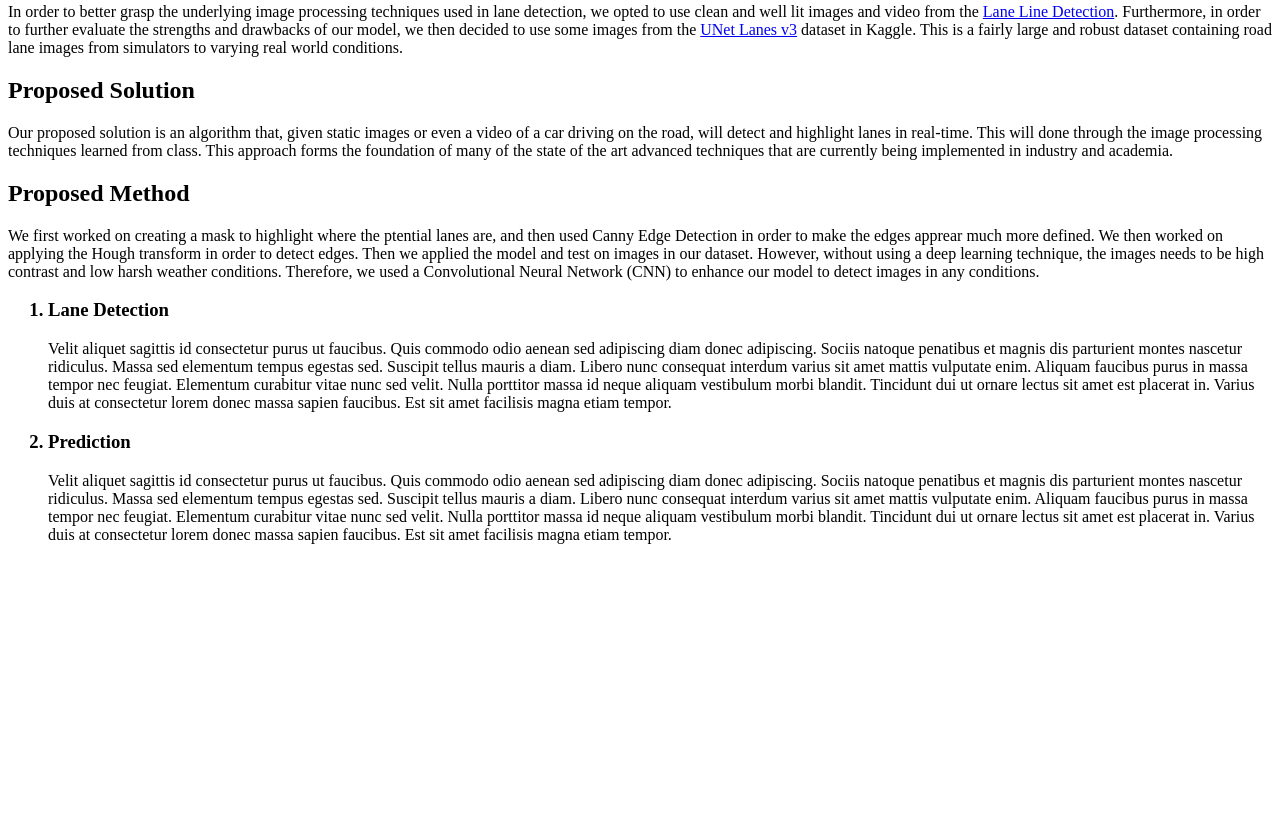
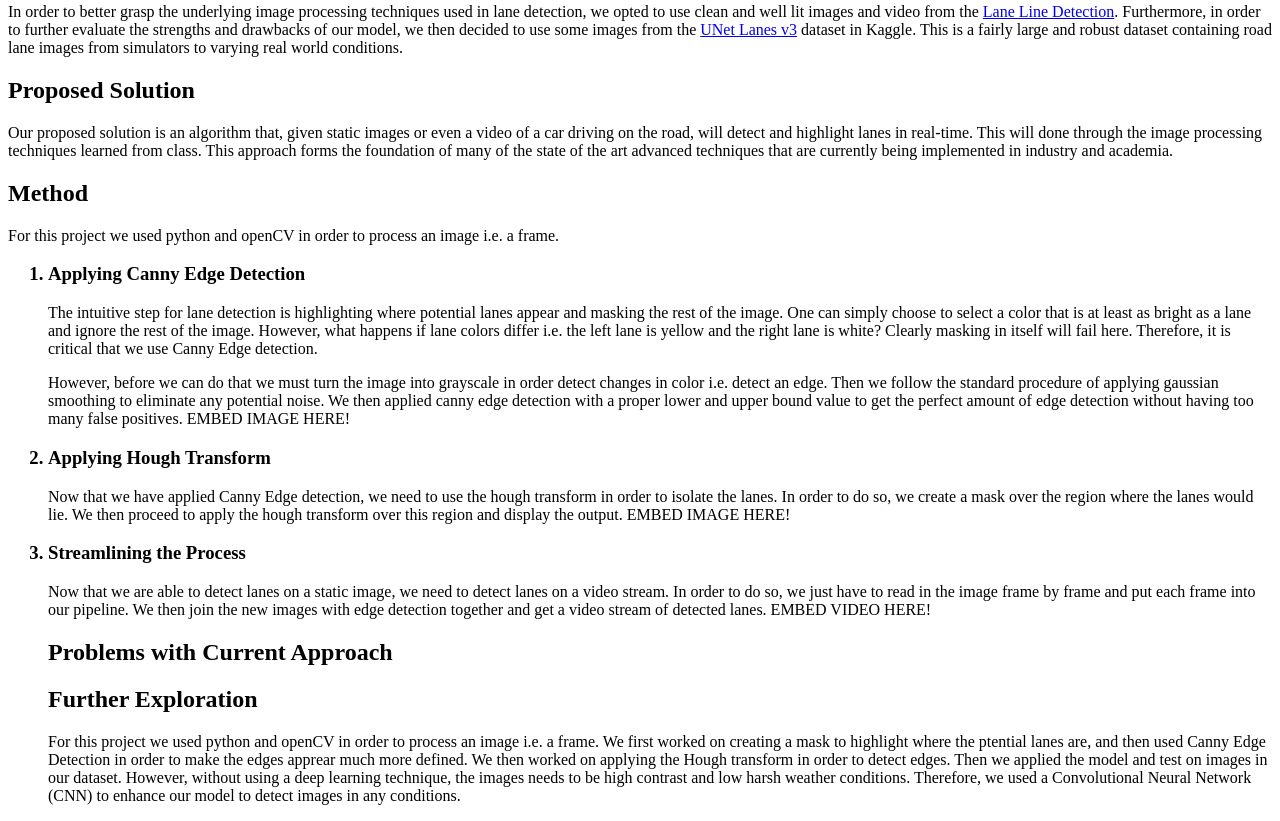
Before and after one commit to anujamin01/639Final, a plain HTML site: page Final Project/main.html in a window 1280 px wide. Shown: the part 641-1462 px from the top of the page. Before the commit the page ends 1201 px from the top, so only its background shows below. Drawn offline with Linux system fonts and the light colour scheme.

Commit message:
TODO Embed images & talk about drawbacks

```diff
--- a/Final Project/main.html
+++ b/Final Project/main.html
@@ -73,8 +73,29 @@
       Our proposed solution is an algorithm that, given static images or even a video of a car driving on the road, will detect and highlight lanes in real-time. This will done through the image processing techniques learned from class. This approach forms the foundation of many of the state of the art advanced techniques that are currently being implemented in industry and academia.
     </p>
 
-    <h2>Proposed Method</h2>
+    <h2>Method</h2>
     <p>
+      For this project we used python and openCV in order to process an image i.e. a frame.
+    </p>
+    <ol>
+      <h3><li>Applying Canny Edge Detection</li></h3>
+      <p>The intuitive step for lane detection is highlighting where potential lanes appear and masking the rest of the image. One can simply choose to select a color that is at least as bright as a lane and ignore the rest of the image. However, what happens if lane colors differ i.e. the left lane is yellow and the right lane is white? Clearly masking in itself will fail here. Therefore, it is critical that we use Canny Edge detection.
+      </p>
+      <p>However, before we can do that we must turn the image into grayscale in order detect changes in color i.e. detect an edge. Then we follow the standard procedure of applying gaussian smoothing to eliminate any potential noise. We then applied canny edge detection with a proper lower and upper bound value to get the perfect amount of edge detection without having too many false positives.
+      EMBED IMAGE HERE!
+      </p>
+      <h3><li>Applying Hough Transform</li></h3>
+      <p>Now that we have applied Canny Edge detection, we need to use the hough transform in order to isolate the lanes. In order to do so, we create a mask over the region where the lanes would lie. We then proceed to apply the hough transform over this region and display the output.
+      EMBED IMAGE HERE!
+      </p>
+      <h3><li>Streamlining the Process</li></h3>
+      <p>Now that we are able to detect lanes on a static image, we need to detect lanes on a video stream. In order to do so, we just have to read in the image frame by frame and put each frame into our pipeline. We then join the new images with edge detection together and get a video stream of detected lanes.
+      EMBED VIDEO HERE!
+      </p>
+    <h2>Problems with Current Approach</h2>
+    <h2>Further Exploration</h2>
+    <p>
+      For this project we used python and openCV in order to process an image i.e. a frame.
         We first worked on creating a mask to highlight where the ptential lanes are, and then used Canny Edge
         Detection in order to make the edges apprear much more defined. We then worked on applying the Hough
         transform in order to detect edges. Then we applied the model and test on images in our dataset.
@@ -83,25 +104,6 @@
         Therefore, we used a Convolutional Neural Network (CNN) to enhance our model to detect images in any conditions.
 
     <ol>
-      <h3><li>Lane Detection</li></h3>
-      <p>Velit aliquet sagittis id consectetur purus ut faucibus. Quis commodo odio aenean sed adipiscing
-        diam donec adipiscing. Sociis natoque penatibus et magnis dis parturient montes nascetur ridiculus.
-        Massa sed elementum tempus egestas sed. Suscipit tellus mauris a diam. Libero nunc consequat interdum
-        varius sit amet mattis vulputate enim. Aliquam faucibus purus in massa tempor nec feugiat. Elementum
-        curabitur vitae nunc sed velit. Nulla porttitor massa id neque aliquam vestibulum morbi blandit.
-        Tincidunt dui ut ornare lectus sit amet est placerat in. Varius duis at consectetur lorem donec massa
-        sapien faucibus. Est sit amet facilisis magna etiam tempor.
-    </p>
-
-      <h3><li>Prediction</li></h3>
-      <p>Velit aliquet sagittis id consectetur purus ut faucibus. Quis commodo odio aenean sed adipiscing
-        diam donec adipiscing. Sociis natoque penatibus et magnis dis parturient montes nascetur ridiculus.
-        Massa sed elementum tempus egestas sed. Suscipit tellus mauris a diam. Libero nunc consequat interdum
-        varius sit amet mattis vulputate enim. Aliquam faucibus purus in massa tempor nec feugiat. Elementum
-        curabitur vitae nunc sed velit. Nulla porttitor massa id neque aliquam vestibulum morbi blandit.
-        Tincidunt dui ut ornare lectus sit amet est placerat in. Varius duis at consectetur lorem donec massa
-        sapien faucibus. Est sit amet facilisis magna etiam tempor.
-    </p>
     </ol>
     <!--[if lt IE 7]>
       <p class="browsehappy">You are using an <strong>outdated</strong> browser. Please <a href="#">upgrade your browser</a> to improve your experience.</p>
```
